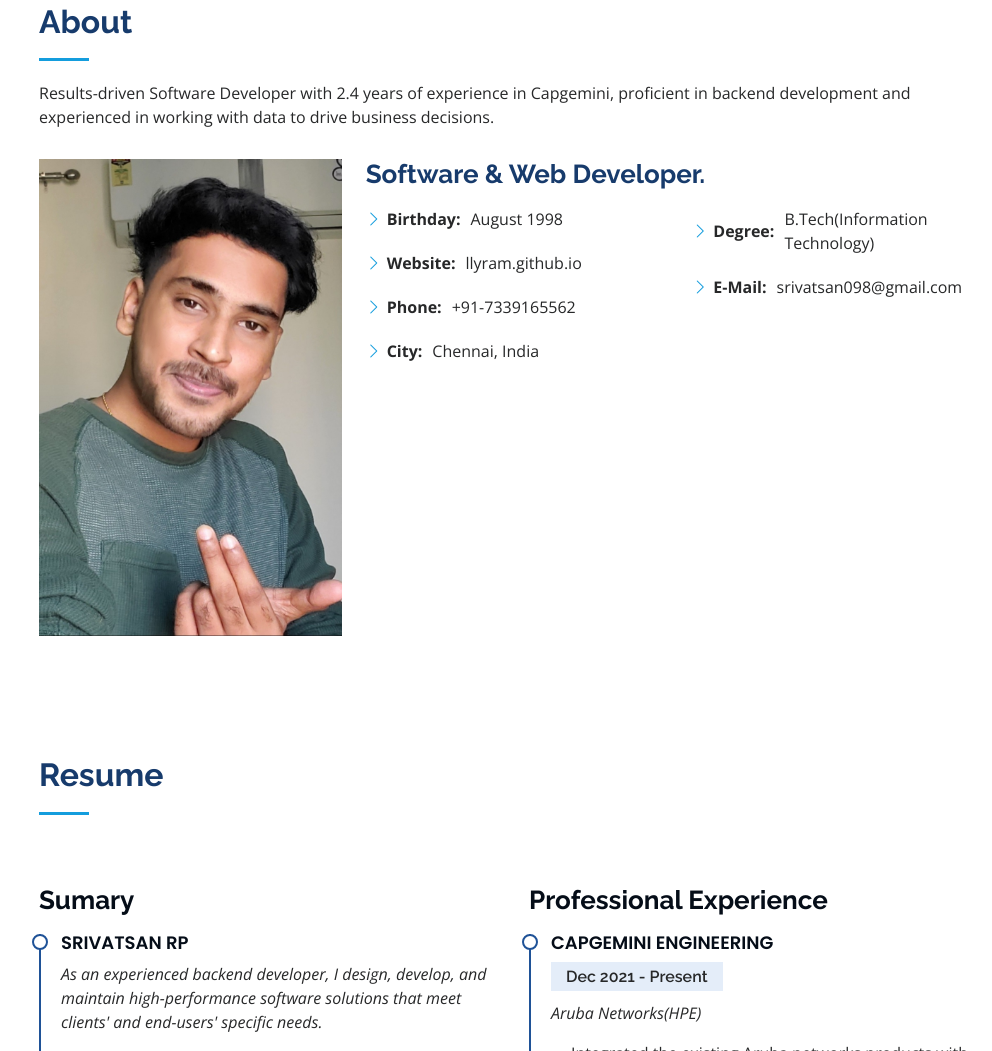
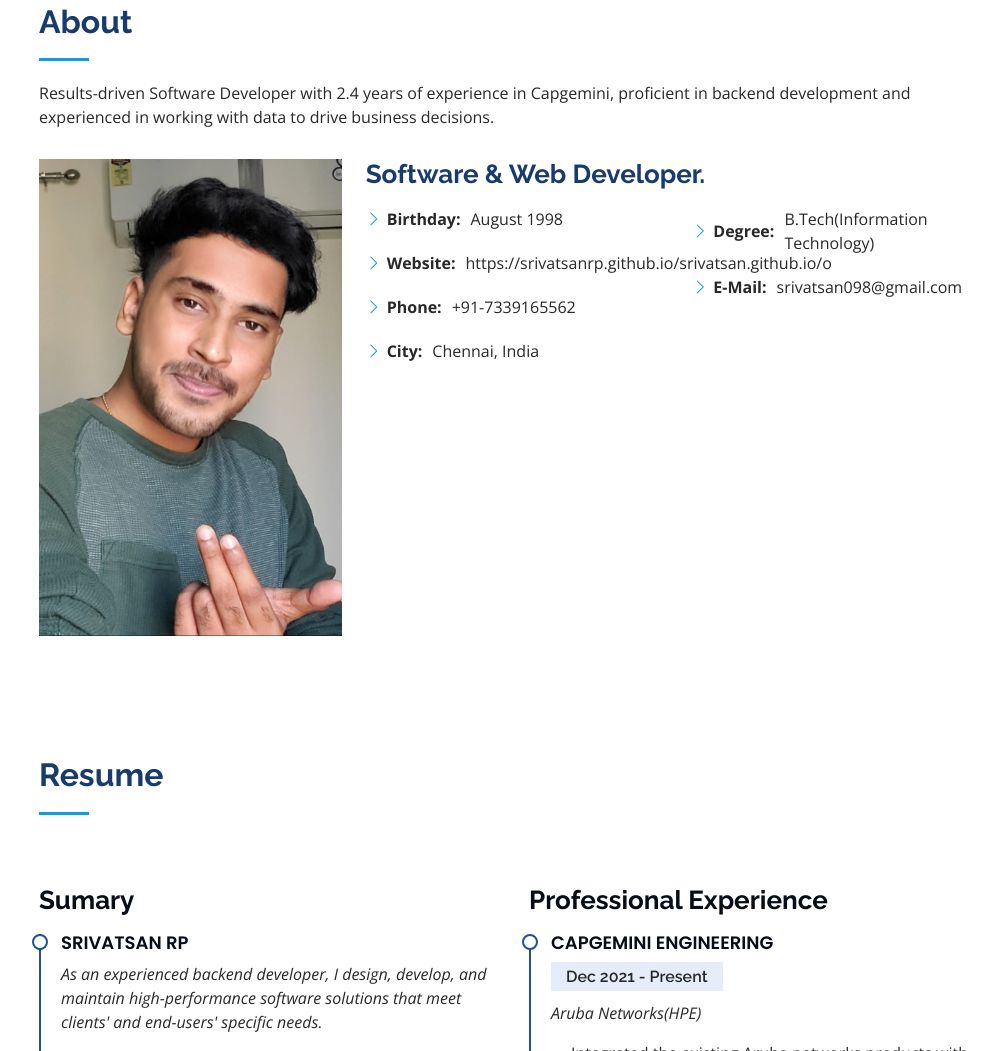
Before and after one commit to srivatsanrp/srivatsan.github.io, a plain HTML site: page index.html in a window 1280 px wide. Shown: the part 857-1908 px from the top of the page, without its empty margins (273-1265 px from the left). Drawn offline with nearby package versions, Linux system fonts and the light colour scheme; animation ran at ten frames a second.

Commit message:
Update index.html

```diff
--- a/index.html
+++ b/index.html
@@ -155,7 +155,7 @@
                     <li>
                       <i class="bi bi-chevron-right"></i>
                       <strong>Website:</strong>
-                      <span>llyram.github.io</span>
+                      <span>https://srivatsanrp.github.io/srivatsan.github.io/o</span>
                     </li>
                     <li>
                       <i class="bi bi-chevron-right"></i>
```
